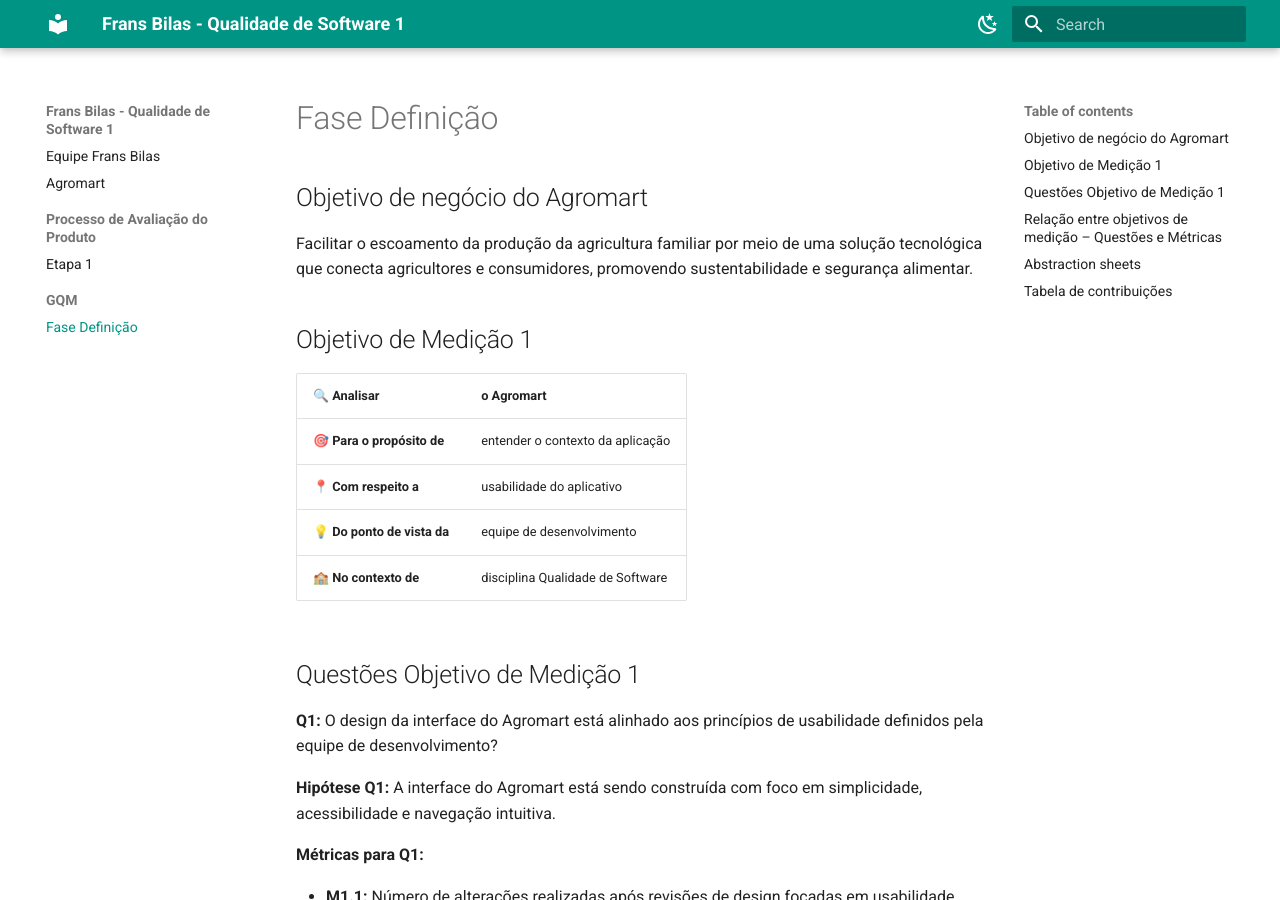
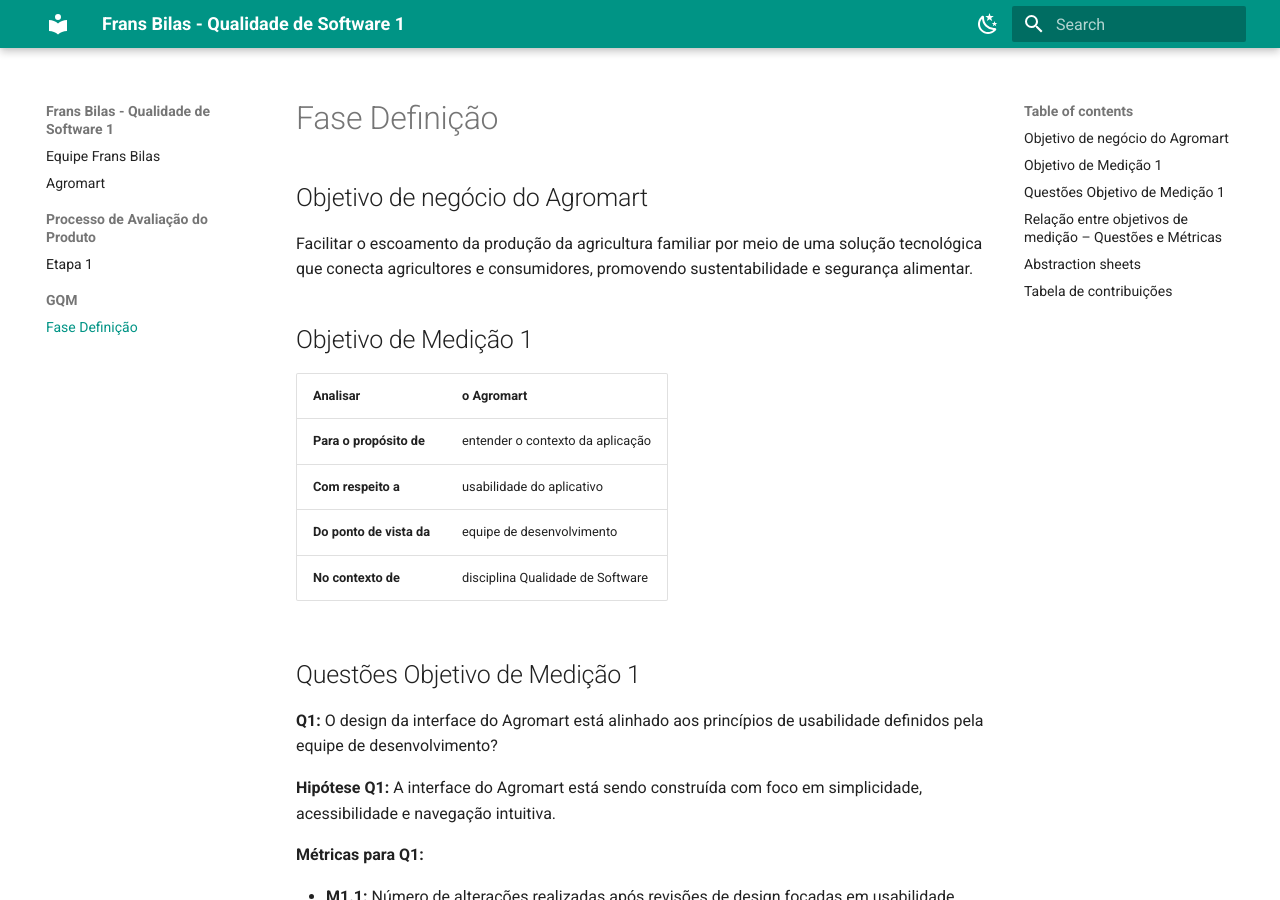
Before and after one commit to FCTE-Qualidade-de-Software-1/2025-1-T01--Frans-Bilas, an MkDocs documentation site: the page built from docs/GQM/FaseDefinicao.md, in a window 1280 px wide and 900 px high. Built offline with MkDocs 1.6.1 and Material for MkDocs 9.7.7, drawn with Linux system fonts in a browser that asks for light colours; some of the changed text lies outside the part shown.

Commit message:
fix: correção do texto

```diff
--- a/docs/GQM/FaseDefinicao.md
+++ b/docs/GQM/FaseDefinicao.md
@@ -6,12 +6,12 @@
 
 ## Objetivo de Medição 1
 
-| **🔍 Analisar**          | o Agromart                                |
+| **Analisar**          | o Agromart                                |
 |--------------------------|-------------------------------------------|
-| **🎯 Para o propósito de** | entender o contexto da aplicação         |
-| **📍 Com respeito a**     | usabilidade do aplicativo                |
-| **💡 Do ponto de vista da** | equipe de desenvolvimento                |
-| **🏫 No contexto de**     | disciplina Qualidade de Software          |
+| **Para o propósito de** | entender o contexto da aplicação         |
+| **Com respeito a**     | usabilidade do aplicativo                |
+| **Do ponto de vista da** | equipe de desenvolvimento                |
+| **No contexto de**     | disciplina Qualidade de Software          |
 
 ## Questões Objetivo de Medição 1
 
@@ -67,15 +67,15 @@
 
 ## Abstraction sheets
 
-| **👁️ Objeto** | **🚀 Propósito** | **📍 Foco de Qualidade** | **💡 Ponto de Vista** |
+| **Objeto** | **Propósito** | **Foco de Qualidade** | **Ponto de Vista** |
 |---------------|-----------------|-------------------------|----------------------|
 | Agromart      | Entender o contexto da aplicação | Usabilidade | Equipe de desenvolvimento |
 
-| 🎯 **Foco de Qualidade** | 🧩 **Fatores de Variação** |
+| **Foco de Qualidade** | **Fatores de Variação** |
 |------------------------|---------------------------|
 | ● A interface está alinhada a princípios de usabilidade (simplicidade, acessibilidade, navegação intuitiva).<br>● Os fluxos operacionais são intuitivos e não exigem treinamento intensivo.<br>● A interface é acessível para diferentes perfis de usuários (agricultores e consumidores).<br>● A documentação técnica é clara e suficiente para guiar o desenvolvimento. | ● Nível de experiência dos usuários.<br>● Requisitos de acessibilidade.<br>● Frequência de revisões de usabilidade.<br>● Clareza da documentação técnica. |
 
-| 📋 **Hipóteses Base (estimativas)** | ✅ **Impacto dos Fatores de Variação** |
+| **Hipóteses Base (estimativas)** | **Impacto dos Fatores de Variação** |
 |------------------------------------|--------------------------------------|
 | ● Interface com foco em simplicidade, acessibilidade e navegação intuitiva. (**Q1**)<br>● Os fluxos principais são compreensíveis sem necessidade de treinamento intensivo. (**Q2**)<br>● O design considera diferentes perfis de usuários (agricultores, consumidores com baixa familiaridade tecnológica). (**Q3**)<br>● Documentação clara e suficiente (**Q4**). | ● Usuários com menor familiaridade digital podem ter mais dificuldades com a navegação.<br>● A falta de requisitos de acessibilidade pode comprometer a experiência de usuários com deficiências.<br>● Revisões frequentes aumentam a consistência e a qualidade da usabilidade.<br>● Documentação mal elaborada pode gerar dúvidas e inconsistências no desenvolvimento. |
 
```
